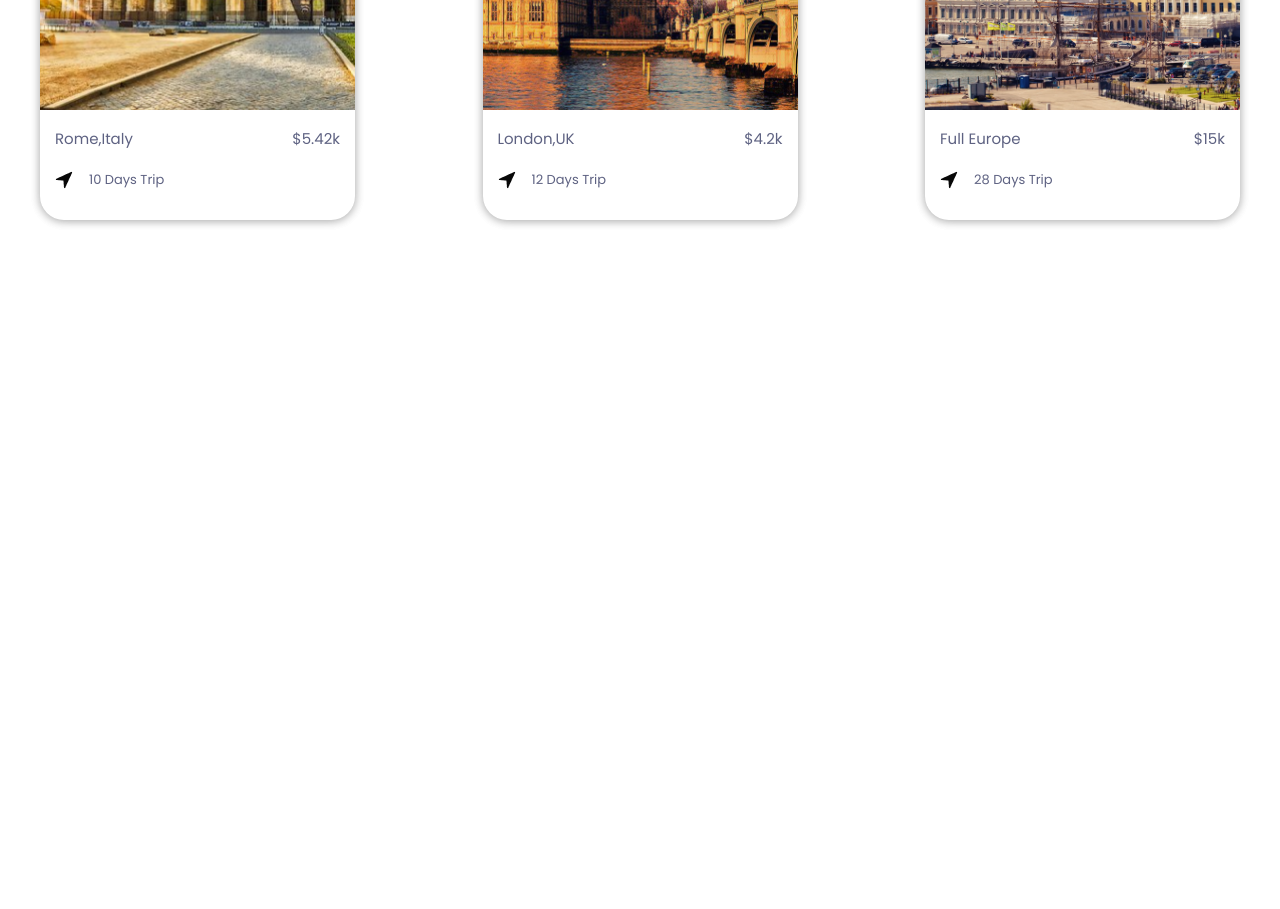
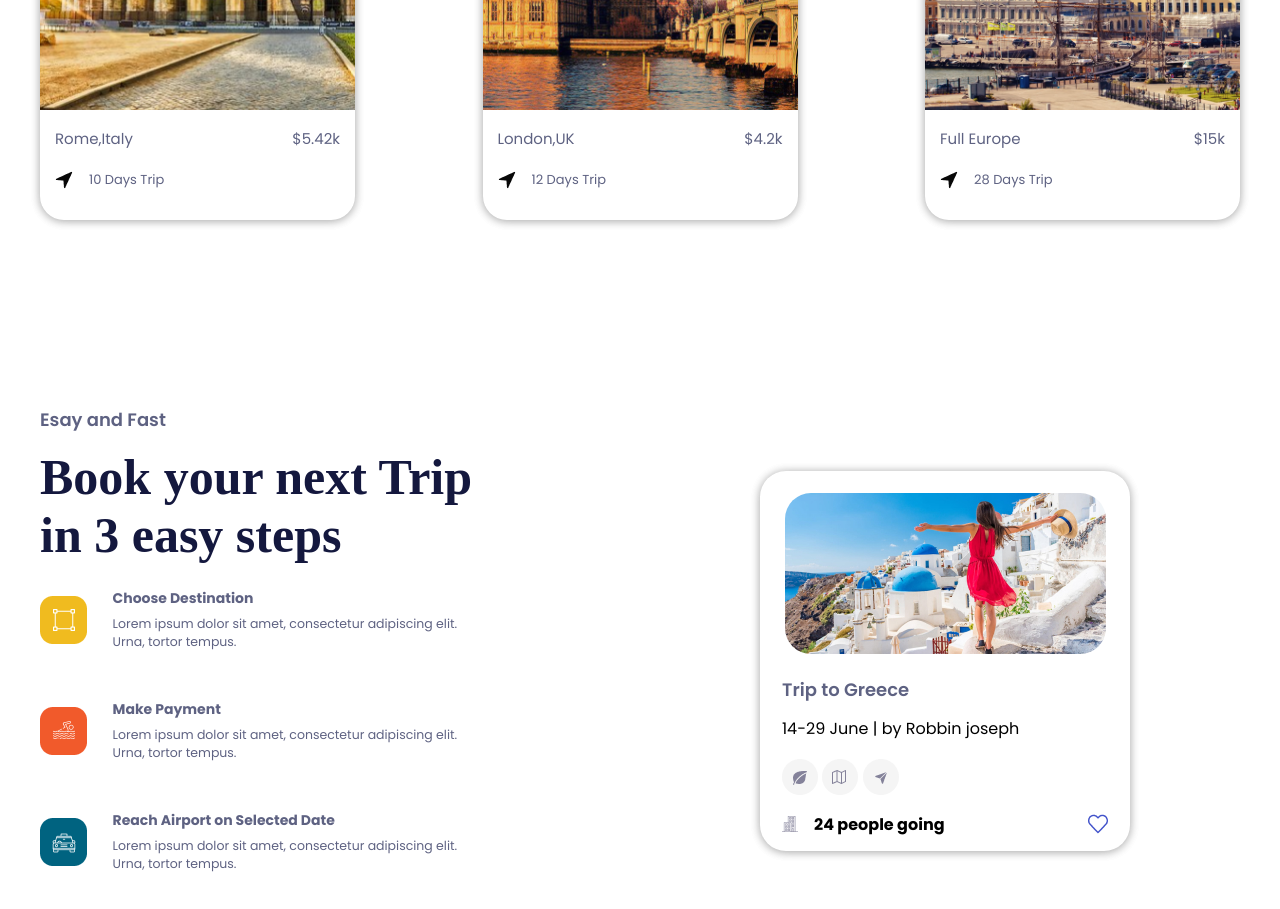
Before and after one commit to nikhil-mw/Jadoo-Travelling-Agency, a plain HTML site: page index.html in a window 1280 px wide. Shown: the part 1610-2519 px from the top of the page. Before the commit the page ends 1910 px from the top, so only its background shows below. Drawn offline with Linux system fonts and the light colour scheme; a web font is replaced by a local one.

Commit message:
Trip Booking Section

```diff
--- a/CSS/Style.css
+++ b/CSS/Style.css
@@ -194,7 +194,7 @@ header{
 
 .right{
     position: relative;
-    /* border: 1px solid black; */
+
 
 }
 
@@ -446,3 +446,159 @@ header{
     position: absolute;
     left: 1240px;
 }
+
+
+/* Book trip Section  */
+
+
+.booking{
+    max-width: 1200px;
+    margin: auto;
+    margin-top: 186px;
+}
+
+
+.booking h3{
+    color: #5E6282;
+    font-family: Poppins;
+    font-size: 18px;
+    font-weight: 600;
+}
+
+
+/* booking Left  */
+
+.booking-flex{
+    margin-top: 15px;
+    display: flex;
+    justify-content: space-between;
+    align-items: center;
+    position: relative;
+    margin-bottom: 90px;
+}
+
+.booking-left-flex{
+    display: flex;
+    flex-direction: column;
+    justify-content: space-between;
+    gap: 1.5rem;
+}
+
+.booking-left-flex h2{
+    color: #14183E;
+    font-family: Volkhov;
+    font-size: 50px;
+    font-weight: 700;
+
+
+}
+
+.booking-details-flex{
+    display: flex;
+    flex-direction: column;
+    justify-content: space-between;
+    align-items: start;
+    gap: 3rem;
+}
+
+.booking-info-flex{
+    display: flex;
+    justify-content: space-between;
+    align-items: center;
+    gap: 1.6rem;
+    width: 420px;
+
+}
+
+.booking-info-flex h3{
+    color: #5E6282;
+    font-family: Poppins;
+    font-size: 14px;
+    font-weight: 700;
+
+}
+.booking-info-flex h4{
+    color: #5E6282;
+    font-family: Poppins;
+    font-size: 12.5px;
+    font-weight: 400;
+    line-height: 18px;
+    margin-top: 6px;
+}
+
+
+/* Booking Right */
+.booking-right{
+    align-self: center;
+    width: 40%;
+
+}
+
+.bookingcard-flex{
+    width: 370px;
+    height: 380px;
+    border-radius: 26px;
+    box-shadow: 0 1px 10px 0 rgba(0, 0, 0, 0.2), 0 1px 10px 0 rgba(0, 0, 0, 0.19);
+
+}
+
+.locationimg{
+    border-radius: 26px;
+    padding: 22px 0;
+    overflow: hidden;
+
+}
+.locationimg img{
+    margin: auto;
+    border-radius: 26px;
+    transition: transform 0.2s ease-in-out;
+    overflow: hidden;
+}
+
+.hoverimg{
+    overflow: hidden;
+    display: flex;
+    border-radius: 26px;
+}
+.locationimg img:hover{
+    transform: scale(1.2);
+}
+
+.location-details{
+    padding: 0 22px ;
+}
+
+
+.hotel-detail{
+    display: flex;
+    justify-content: space-between;
+    align-items: center;
+    margin-top: 10px;
+}
+
+.hotel-detail-1{
+    display: flex;
+    justify-content: start;
+    align-items: center;
+    gap: 1rem;
+}
+
+.location-details p{
+    margin-top: 13px;
+}
+
+.booking-icon{
+    margin-top: 18px;
+}
+
+.booking-right{
+    position: relative;
+
+}
+
+.decore4{
+    position: absolute;
+    z-index: -1;
+    left: 610px;
+
+}
--- a/index.html
+++ b/index.html
@@ -33,11 +33,10 @@
     <link rel="icon" href="./images/plane.png" />
   </head>
   <body>
-
     <!-- Header  Destop Menu -->
     <header>
       <div class="decore">
-        <img src="./images/Decore.png" alt="decore">
+        <img src="./images/Decore.png" alt="decore" />
       </div>
       <nav class="lg-container">
         <img src="./images/Logo.png" alt="logo" />
@@ -48,7 +47,7 @@
             <li><a href="#">Fligths</a></li>
             <li><a href="#">Bookings</a></li>
             <li><a href="#">Logins</a></li>
-            <li class="signup"><a href="#" >Sign up</a></li>
+            <li class="signup"><a href="#">Sign up</a></li>
             <div class="lang">
               <label for="language">EN</label>
               <select name="language" id="language">
@@ -66,30 +65,31 @@
       <div class="left">
         <p class="left1">Best Destinations around the world</p>
         <div class="under">
-          <img src="./images/underline.png" alt="underline">
-          <p>Travel, enjoy
-            and live a new
-            and full life</p>
+          <img src="./images/underline.png" alt="underline" />
+          <p>Travel, enjoy and live a new and full life</p>
         </div>
-        <p class="left2">Built Wicket longer admire do barton vanity itself do in it. Preferred to sportsmen it engrossed listening. Park gate sell they west hard for the.</p>
+        <p class="left2">
+          Built Wicket longer admire do barton vanity itself do in it. Preferred
+          to sportsmen it engrossed listening. Park gate sell they west hard for
+          the.
+        </p>
         <div class="playDemo-flex">
           <a href="#">Find out more</a>
-          <img src="./images/Play button.png" alt="btn">
+          <img src="./images/Play button.png" alt="btn" />
           <h3>Play Demo</h3>
         </div>
       </div>
 
       <div class="right">
         <div class="plane1">
-          <img src="./images/plane.png" alt="plane1">
+          <img src="./images/plane.png" alt="plane1" />
         </div>
         <div class="plane2">
-          <img src="./images/plane.png" alt="plane1">
+          <img src="./images/plane.png" alt="plane1" />
         </div>
-        <img src="./images/Traveller 1.png" alt="Traveller1">
+        <img src="./images/Traveller 1.png" alt="Traveller1" />
       </div>
     </section>
-
 
     <!-- Section-2 Category -->
     <section class="category">
@@ -100,96 +100,162 @@
 
       <div class="category-cards-flex">
         <div class="rectangle">
-          <img src="./images/Rectangle.png" alt="Rectangle">
+          <img src="./images/Rectangle.png" alt="Rectangle" />
         </div>
-        <div class="cards  card1">
-          <img src="./images/service1.png" alt="service1">
-          <h4>Calculated Weather </h4>
+        <div class="cards card1">
+          <img src="./images/service1.png" alt="service1" />
+          <h4>Calculated Weather</h4>
           <p>Built Wicket longer admire do barton vanity itself do in it.</p>
         </div>
-        <div class="cards  card2">
-          <img src="./images/service2.png" alt="service1">
-          <h4>Calculated Weather </h4>
+        <div class="cards card2">
+          <img src="./images/service2.png" alt="service1" />
+          <h4>Calculated Weather</h4>
           <p>Built Wicket longer admire do barton vanity itself do in it.</p>
         </div>
-        <div class="cards  card3">
-          <img src="./images/service3.png" alt="service1">
-          <h4>Calculated Weather </h4>
+        <div class="cards card3">
+          <img src="./images/service3.png" alt="service1" />
+          <h4>Calculated Weather</h4>
           <p>Built Wicket longer admire do barton vanity itself do in it.</p>
         </div>
-        <div class="cards  card4">
-          <img src="./images/service4.png" alt="service1">
-          <h4>Calculated Weather </h4>
+        <div class="cards card4">
+          <img src="./images/service4.png" alt="service1" />
+          <h4>Calculated Weather</h4>
           <p>Built Wicket longer admire do barton vanity itself do in it.</p>
         </div>
       </div>
     </section>
 
-
     <!-- Top Destinations Section -->
 
     <section class="destination">
-      <div class="category-text  cat1">
+      <div class="category-text cat1">
         <h4>Top Selling</h4>
         <h2>Top Destinations</h2>
       </div>
 
       <div class="decore3">
-        <img src="./images/srping.png" alt="srping">
+        <img src="./images/srping.png" alt="srping" />
       </div>
 
       <div class="location-cards-flex">
-
         <div class="location-card card-1">
           <div class="imgLocation">
-            <img src="./images/destination1.png" alt="destination1">
+            <img src="./images/destination1.png" alt="destination1" />
           </div>
           <div class="location-dtl">
             <h4>Rome,Italy</h4>
             <h4>$5.42k</h4>
           </div>
           <div class="location-days">
-            <img src="./images/Navigation.png" alt="navigation">
+            <img src="./images/Navigation.png" alt="navigation" />
             <h4>10 Days Trip</h4>
           </div>
         </div>
 
-
         <div class="location-card card-1">
           <div class="imgLocation">
-            <img src="./images/destination2.jpg" alt="destination1">
+            <img src="./images/destination2.jpg" alt="destination1" />
           </div>
           <div class="location-dtl">
             <h4>London,UK</h4>
             <h4>$4.2k</h4>
           </div>
           <div class="location-days">
-            <img src="./images/Navigation.png" alt="navigation">
+            <img src="./images/Navigation.png" alt="navigation" />
             <h4>12 Days Trip</h4>
           </div>
         </div>
 
-
         <div class="location-card card-1">
           <div class="imgLocation">
-            <img src="./images/destination3.png" alt="destination1">
+            <img src="./images/destination3.png" alt="destination1" />
           </div>
           <div class="location-dtl">
             <h4>Full Europe</h4>
             <h4>$15k</h4>
           </div>
           <div class="location-days">
-            <img src="./images/Navigation.png" alt="navigation">
+            <img src="./images/Navigation.png" alt="navigation" />
             <h4>28 Days Trip</h4>
           </div>
         </div>
-
-
       </div>
     </section>
 
+    <!-- Book Trip Section  -->
+    <section class="booking">
+      <h3>Esay and Fast</h3>
 
+      <div class="booking-flex">
+        <div class="booking-left-flex">
+          <h2>
+            Book your next Trip <br />
+            in 3 easy steps
+          </h2>
+          <div class="booking-details-flex">
+            <div class="booking-info-flex">
+              <img src="./images/book1.png" alt="book1" />
+              <div>
+                <h3>Choose Destination</h3>
+                <h4>
+                  Lorem ipsum dolor sit amet, consectetur adipiscing elit. Urna,
+                  tortor tempus.
+                </h4>
+              </div>
+            </div>
+            <div class="booking-info-flex">
+              <img src="./images/book2.png" alt="book1" />
+              <div>
+                <h3>Make Payment</h3>
+                <h4>
+                  Lorem ipsum dolor sit amet, consectetur adipiscing elit. Urna,
+                  tortor tempus.
+                </h4>
+              </div>
+            </div>
+            <div class="booking-info-flex">
+              <img src="./images/book3.png" alt="book1" />
+              <div>
+                <h3>Reach Airport on Selected Date</h3>
+                <h4>
+                  Lorem ipsum dolor sit amet, consectetur adipiscing elit. Urna,
+                  tortor tempus.
+                </h4>
+              </div>
+            </div>
+          </div>
+        </div>
 
+        <!-- <div class="decore4">
+          <img src="./images/blur.png" alt="blur">
+        </div> -->
+        <div class="booking-right">
+          <div class="bookingcard-flex">
+            <div class="locationimg">
+              <div class="hoverimg">
+                <img src="./images/location2.jpg" alt="location2" />
+              </div>
+            </div>
+            <div class="location-details">
+              <h3>Trip to Greece</h3>
+              <p>14-29 June | by Robbin joseph</p>
+              <div class="booking-icon">
+                <img src="./images/LEAF.png" alt="leaf" />
+                <img src="./images/map icon.png" alt="map" />
+                <img src="./images/send.png" alt="send" />
+              </div>
+              <div class="hotel-detail">
+                <div class="hotel-detail-1">
+                  <img src="./images/Group (1).png" alt="Group" />
+                  <h4>24 people going</h4>
+                </div>
+                <img src="./images/likes.png" alt="likes" />
+              </div>
+            </div>
+          </div>
+        </div>
+      </div>
+    </section>
 
     <script src="./JS/script.js"></script>
   </body>
```
Also changed, not shown: images/Group (1).png (added), images/LEAF.png (added), images/book1.png (added), images/book2.png (added), images/book3.png (added), images/card.png (added), images/likes.png (added), images/location2.jpg (renamed from images/location.jpg), images/map icon.png (added), images/send.png (added). Lines whose indentation alone changed are shown as unchanged.
